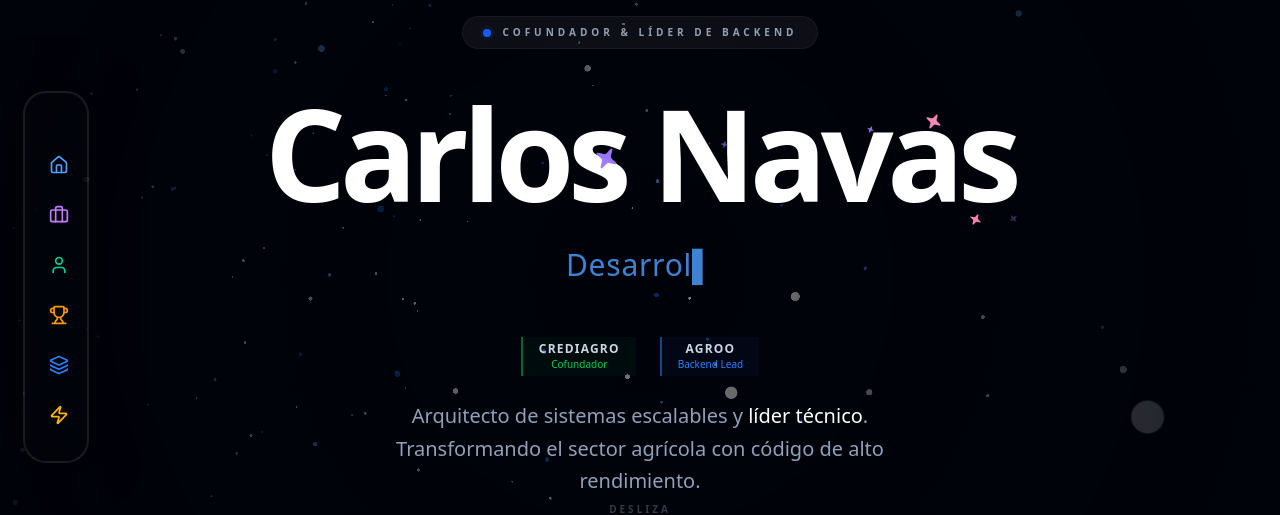
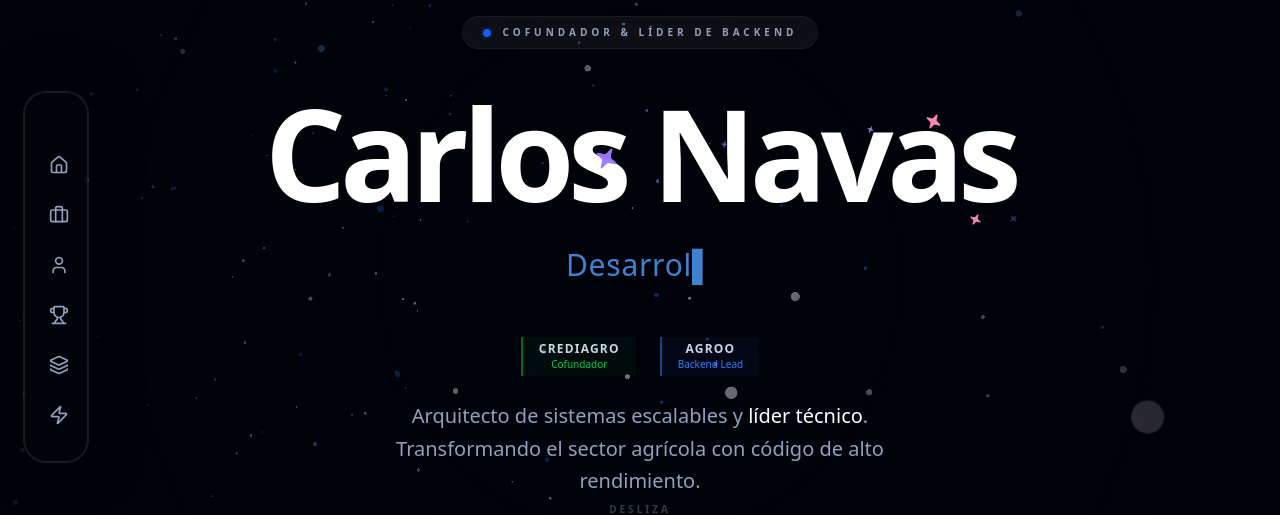
Before and after one commit to CalitoTech/my-portfolio, a React (Vite) app: page / in a window 1280 px wide. Shown: the part 123-638 px from the top of the page. Built offline with nearby package versions, Linux system fonts and the light colour scheme.

Commit message:
mejorar la descripción del componente ContactDock y optimizar la lógica de navegación para dispositivos móviles

```diff
--- a/src/components/ContactDock.tsx
+++ b/src/components/ContactDock.tsx
@@ -12,21 +12,24 @@ import { cn } from "@/lib/utils";
 
 /**
  * ContactDock Component
- * A premium sidebar navigation hub that expands on hover.
+ * A premium sidebar navigation hub that expands on hover for desktop,
+ * and a sleek floating dock for mobile.
  */
 const ContactDock = () => {
   const [isHovered, setIsHovered] = useState(false);
 
   const navItems = [
-    { id: "home", title: "Inicio", icon: <Home className="w-5 h-5" />, href: "#home", color: "text-blue-400", bgColor: "group-hover:bg-blue-500/10" },
-    { id: "experience", title: "Experiencia", icon: <Briefcase className="w-5 h-5" />, href: "#experience", color: "text-purple-400", bgColor: "group-hover:bg-purple-500/10" },
-    { id: "about", title: "Sobre Mí", icon: <User className="w-5 h-5" />, href: "#about", color: "text-emerald-400", bgColor: "group-hover:bg-emerald-500/10" },
-    { id: "recognitions", title: "Reconocimientos", icon: <Trophy className="w-5 h-5" />, href: "#recognitions", color: "text-amber-500", bgColor: "group-hover:bg-amber-500/10" },
-    { id: "services", title: "Servicios", icon: <Layers className="w-5 h-5" />, href: "#services", color: "text-blue-500", bgColor: "group-hover:bg-blue-500/10" },
-    { id: "contact", title: "Contacto", icon: <Zap className="w-5 h-5" />, href: "#contact", color: "text-amber-400", bgColor: "group-hover:bg-amber-500/10" }
+    { id: "home", title: "Inicio", icon: <Home className="w-5 h-5" />, href: "#home" },
+    { id: "experience", title: "Experiencia", icon: <Briefcase className="w-5 h-5" />, href: "#experience" },
+    { id: "about", title: "Sobre Mí", icon: <User className="w-5 h-5" />, href: "#about" },
+    { id: "recognitions", title: "Reconocimientos", icon: <Trophy className="w-5 h-5" />, href: "#recognitions" },
+    { id: "services", title: "Servicios", icon: <Layers className="w-5 h-5" />, href: "#services" },
+    { id: "contact", title: "Contacto", icon: <Zap className="w-5 h-5" />, href: "#contact" }
   ];
 
   return (
+    <div className="contents">
+      {/* Desktop Dock (Side) */}
       <div
         className="fixed left-6 top-1/2 -translate-y-1/2 z-50 hidden lg:block"
         onMouseEnter={() => setIsHovered(true)}
@@ -35,17 +38,11 @@ const ContactDock = () => {
         <motion.div
           animate={{
             width: isHovered ? 210 : 64,
-          backgroundColor: isHovered ? "rgba(10, 10, 15, 0.95)" : "rgba(3, 6, 11, 0.4)"
+            backgroundColor: isHovered ? "rgba(10, 10, 15, 0.98)" : "rgba(3, 6, 11, 0.6)"
           }}
           transition={{ type: "spring", stiffness: 400, damping: 30 }}
-        className="flex flex-col bg-[#03060b] border border-white/10 backdrop-blur-3xl px-3 py-6 rounded-3xl shadow-[0_0_50px_rgba(0,0,0,0.5)] border-white/5 relative overflow-hidden ring-1 ring-white/10"
+          className="flex flex-col bg-[#03060b] border border-white/10 backdrop-blur-3xl px-3 py-6 rounded-3xl shadow-[0_0_50px_rgba(0,0,0,0.5)] relative overflow-hidden ring-1 ring-white/10"
         >
-        {/* Glow Effect on Hover */}
-        <motion.div
-          animate={{ opacity: isHovered ? 0.15 : 0 }}
-          className="absolute inset-0 bg-gradient-to-br from-blue-600/20 via-purple-600/20 to-transparent pointer-events-none"
-        />
-
           {/* Navigation Section */}
           <div className="flex flex-col gap-1.5 relative z-10">
             <p className={cn(
@@ -58,11 +55,7 @@ const ContactDock = () => {
               <a
                 key={item.id}
                 href={item.href}
-              className={cn(
-                "flex items-center gap-4 p-3 rounded-2xl transition-all duration-300 group relative",
-                item.color,
-                item.bgColor
-              )}
+                className="flex items-center gap-4 p-3 rounded-2xl transition-all duration-300 group relative text-slate-400 hover:text-white hover:bg-white/5"
               >
                 <div className="flex-shrink-0 transition-transform duration-300 group-hover:scale-110">
                   {item.icon}
@@ -84,6 +77,28 @@ const ContactDock = () => {
           </div>
         </motion.div>
       </div>
+
+      {/* Mobile Dock (Bottom) */}
+      <div className="fixed bottom-6 left-1/2 -translate-x-1/2 z-[100] lg:hidden w-auto max-w-[95vw]">
+        <motion.div
+          initial={{ y: 50, opacity: 0 }}
+          animate={{ y: 0, opacity: 1 }}
+          className="flex items-center gap-1 bg-[#03060b]/90 border border-white/10 backdrop-blur-2xl p-2 rounded-[2rem] shadow-2xl ring-1 ring-white/10"
+        >
+          {navItems.map((item) => (
+            <a
+              key={`mobile-${item.id}`}
+              href={item.href}
+              className="flex items-center justify-center p-3 rounded-full text-slate-400 hover:text-white transition-all active:scale-90"
+            >
+              <div className="flex-shrink-0">
+                {item.icon}
+              </div>
+            </a>
+          ))}
+        </motion.div>
+      </div>
+    </div>
   );
 };
 
```
Lines whose indentation alone changed are shown as unchanged.
